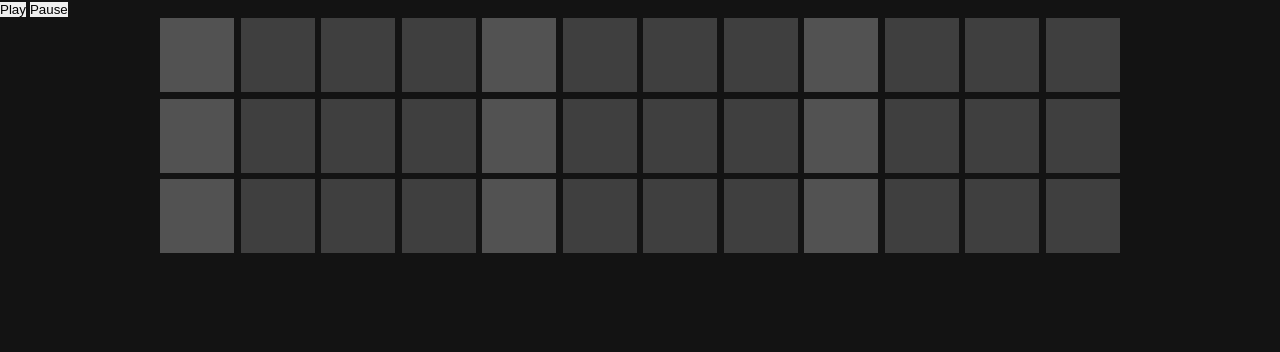
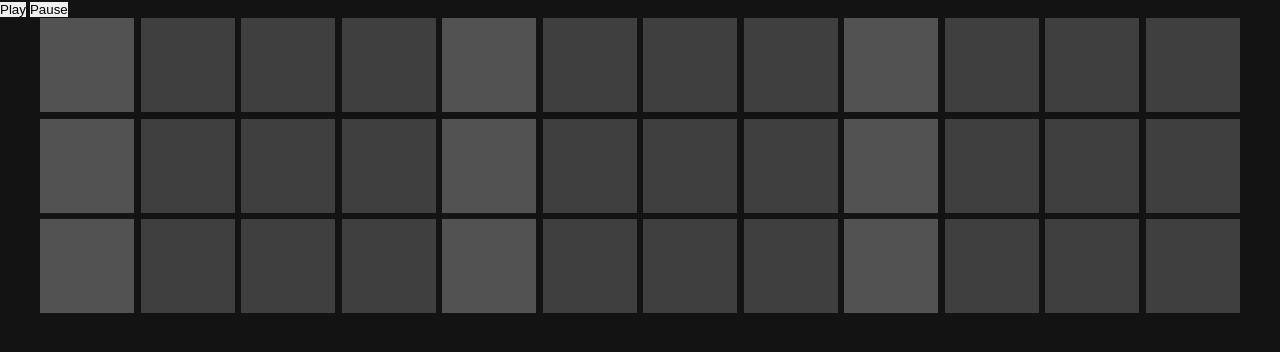
Before and after one commit to Laurens256/soundinator, a website built with Vite: page index.html in a window 1280 px wide. Built offline with nearby package versions, Linux system fonts and the light colour scheme; files whose address does not match are found by name.

Commit message:
better width

```diff
--- a/styles/board.css
+++ b/styles/board.css
@@ -3,8 +3,9 @@ table {
     flex-direction: column;
     gap: 0.4em;
     margin: 0 auto;
+	min-width: 70vw;
     width: 100%;
-    max-width: 75vw;
+    max-width: 1200px;
 }
 tr {
     display: flex;
```
